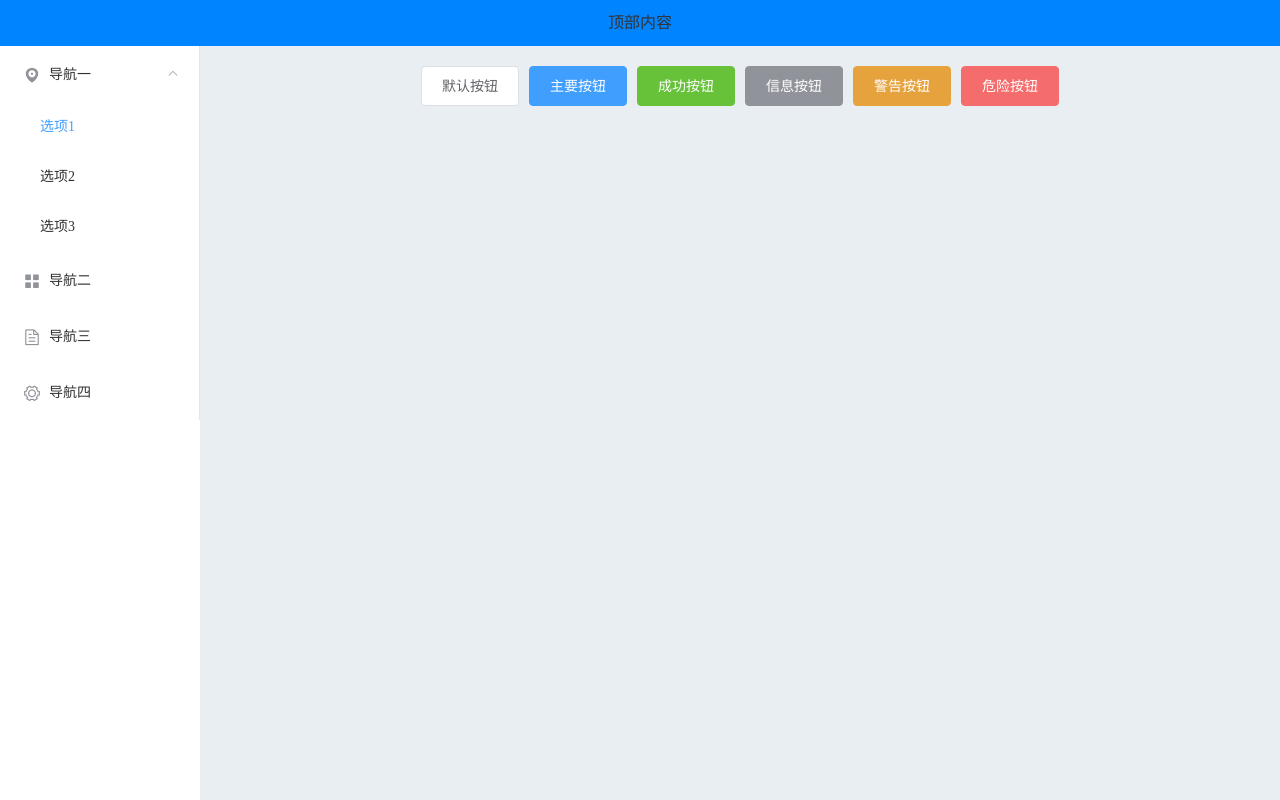
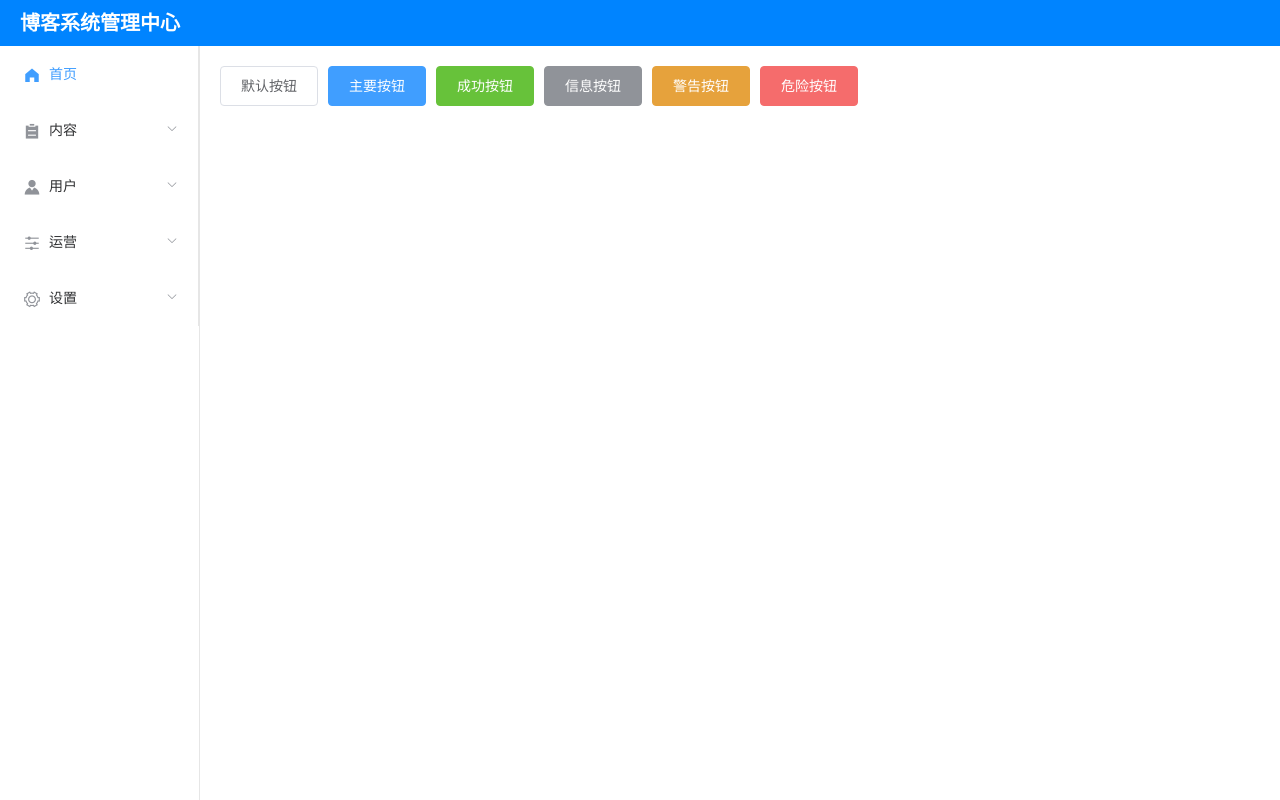
Before and after one commit to JinFan1314/jinfanweb, a Vue app: page /#/index in a window 1280 px wide. Built offline with nearby package versions, Linux system fonts and the light colour scheme.

Commit message:
导航栏

```diff
--- a/package.json
+++ b/package.json
@@ -31,7 +31,9 @@
       "plugin:vue/essential",
       "eslint:recommended"
     ],
-    "rules": {},
+    "rules": {
+      "no-console": "off"
+    },
     "parserOptions": {
       "parser": "babel-eslint"
     }
--- a/src/layout/base-view.vue
+++ b/src/layout/base-view.vue
@@ -1,7 +1,9 @@
 <template>
   <div>
     <el-container>
-      <el-header id="admin-header-box">顶部内容</el-header>
+      <el-header id="admin-header-box">
+        <topHeader/>
+      </el-header>
       <el-container>
         <el-aside id="left-menu-list-box" width="200px">
           <leftMenu/>
@@ -37,19 +39,17 @@
 <style>
  #admin-header-box {
     background-color: #0084FF;
-    color: #333;
-    text-align: center;
     line-height: 46px;
     height: 46px !important;
   }
 
   #left-menu-list-box {
+    border-right: solid 1px #e6e6e6;
     line-height: 200px;
   }
 
   #main-box {
-    background-color: #E9EEF3;
+    border-right: none;
     color: #333;
-    text-align: center;
 }
 </style>
--- a/src/layout/left-menu.vue
+++ b/src/layout/left-menu.vue
@@ -1,27 +1,28 @@
 <template>
   <div>
-    <el-menu default-active="1-1" class="el-menu-vertical-demo">
-      <el-submenu index="1">
-        <template slot="title">
-          <i class="el-icon-location"></i>
-          <span>导航一</span>
-        </template>
-          <el-menu-item index="1-1">选项1</el-menu-item>
-          <el-menu-item index="1-2">选项2</el-menu-item>
-          <el-menu-item index="1-3">选项3</el-menu-item>
-      </el-submenu>
-      <el-menu-item index="2">
-        <i class="el-icon-menu"></i>
-        <span slot="title">导航二</span>
-      </el-menu-item>
-      <el-menu-item index="3" >
-        <i class="el-icon-document"></i>
-        <span slot="title">导航三</span>
-      </el-menu-item>
-      <el-menu-item index="4">
-        <i class="el-icon-setting"></i>
-        <span slot="title">导航四</span>
-      </el-menu-item>
+    <el-menu default-active="0"
+             unique-opened="true"
+             class="el-menu-vertical">
+      <template v-for="(item,index) in menuList">
+        <router-link :to="item.path" v-if="!item.children&&!item.hidden" :key="index">
+          <el-menu-item :index="index">
+            <i :class="item.icon"></i>
+            <span slot="title">{{item.name}}</span>
+          </el-menu-item>
+        </router-link>
+        <el-submenu v-if="!item.hidden&&item.children"  :key="index" :index="index" >
+          <template slot="title">
+            <i :class="item.icon"></i>
+            <span>{{item.name}}</span>
+          </template>
+          <router-link :to="item.path+'/'+subItem.path"  v-for="(subItem,subIndex) in item.children" :key="subIndex">
+            <el-menu-item  :index="index+'-'+subIndex"  v-if="!subItem.hidden">
+              <i :class="subItem.icon"></i>
+              <span slot="title" v-text="subItem.name"></span>
+            </el-menu-item>
+          </router-link>
+        </el-submenu>
+      </template>
     </el-menu>
   </div>
 </template>
@@ -30,13 +31,22 @@
 import {routes} from '@/router';
 export default {
   name: "left-menu",
+  data(){
+    return{
+      menuList:[],
+    }
+  },
   mounted() {
+    let menuList = routes[0];
+    this.menuList=menuList.children;
     // eslint-disable-next-line no-console
-    console.log(routes);
+    console.log(this.menuList);
   }
 }
 </script>
 
 <style scoped>
-
+  .el-menu-vertical a{
+    text-decoration: none;
+  }
 </style>
--- /dev/null
+++ b/src/layout/top-header.vue
@@ -0,0 +1,24 @@
+<template>
+  <div>
+    <div class="header-left-box">
+      <div class="header-logo">博客系统管理中心</div>
+    </div>
+    <div class="header-right-box">
+
+    </div>
+  </div>
+</template>
+
+<script>
+export default {
+name: "top-header"
+}
+</script>
+
+<style scoped>
+  .header-logo{
+    color: #fff;
+    font-size: 20px;
+    font-weight: 600;
+  }
+</style>
--- a/src/main.js
+++ b/src/main.js
@@ -3,12 +3,14 @@
 import ElementUI from 'element-ui';
 import 'element-ui/lib/theme-chalk/index.css';
 import leftMenu from './layout/left-menu';
+import topHeader from './layout/top-header';
 
 import router from "@/router";
 
 Vue.use(ElementUI);
 
 Vue.component('leftMenu',leftMenu);
+Vue.component('topHeader',topHeader);
 Vue.config.productionTip = false
 
 new Vue({
```
